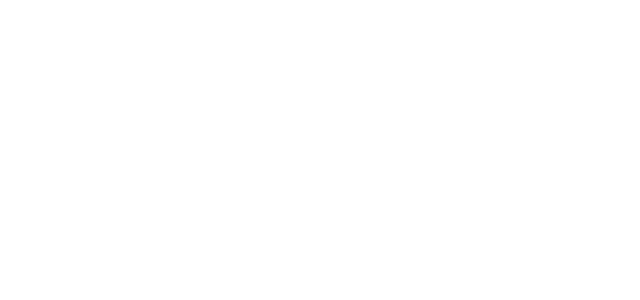
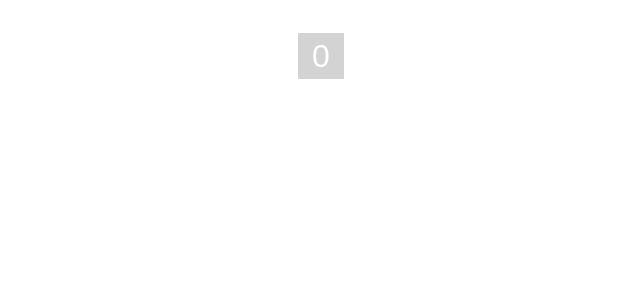
Before and after one commit to time2fishman/react-likes, a React (Create React App) app: page / in a window 1280 px wide. Shown: the top 300 px of the page, without its empty margins (319-959 px from the left). Built offline with nearby package versions, Linux system fonts and the light colour scheme.

Commit message:
Add MVP functionality

```diff
--- a/src/App.js
+++ b/src/App.js
@@ -1,10 +1,11 @@
 import React from 'react';
+import Likes from './components/Likes';
 import './App.css';
 
 function App() {
 	return (
 		<div className='App'>
-
+			<Likes />
 		</div>
 	);
 }
--- /dev/null
+++ b/src/components/Likes.js
@@ -0,0 +1,15 @@
+import React, { useState } from 'react';
+
+const Likes = () => {
+    const [totalLikes, setTotalLikes] = useState(0)
+    console.log(totalLikes);
+
+    return (
+        <div>
+            <button onClick={() => setTotalLikes(totalLikes + 1)}>{totalLikes}
+            </button>
+        </div>
+    );
+};
+
+export default Likes;
```
